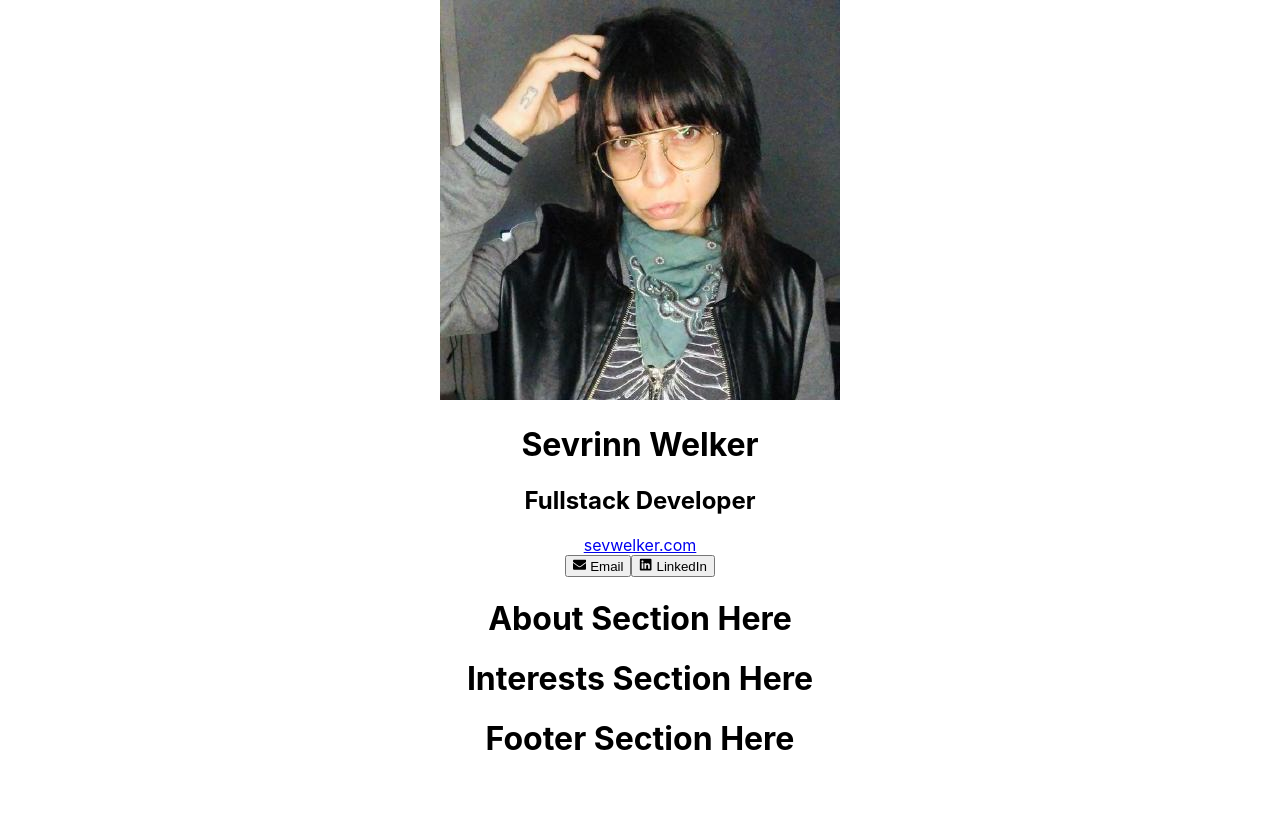
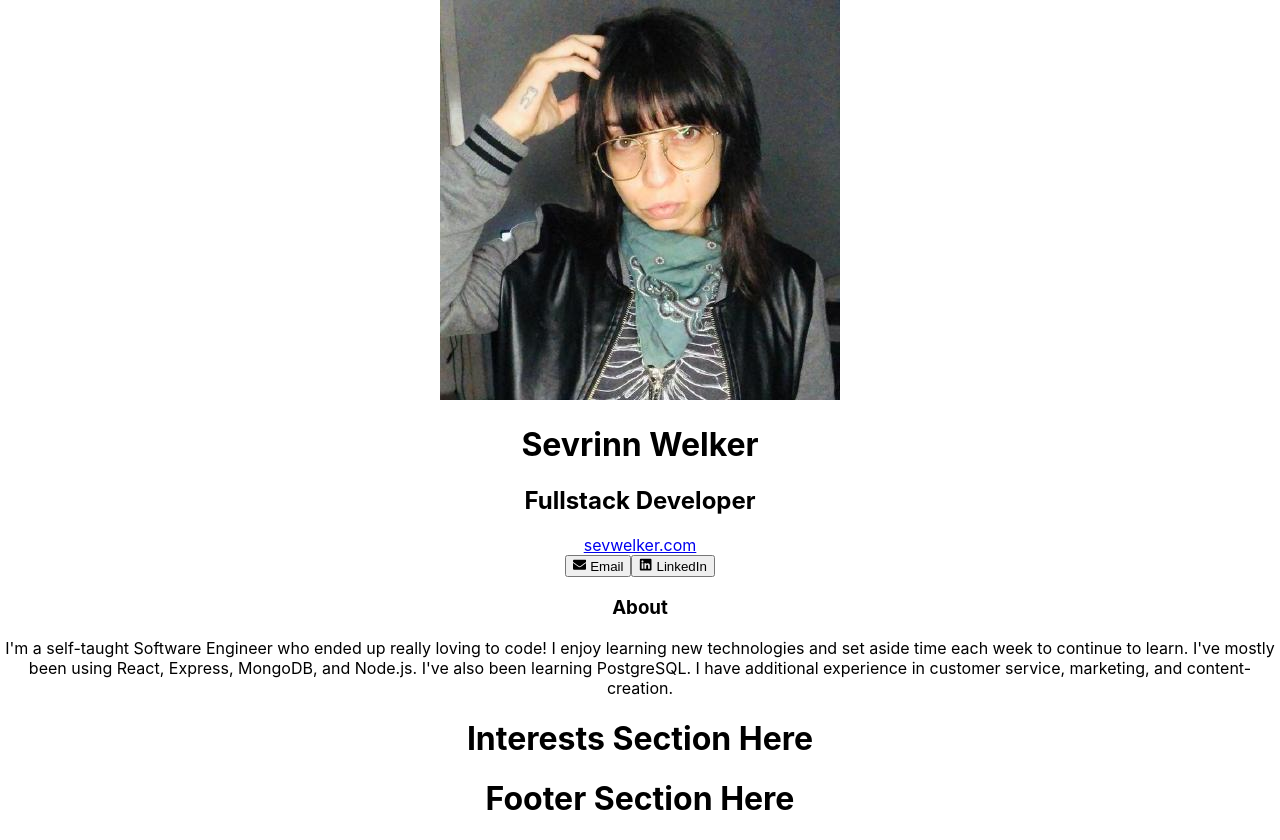
Before and after one commit to sevrinn/dev-card, a React (Create React App) app: page / in a window 1280 px wide. Before the commit the page ends 800 px from the top, so only its background shows below. Built offline with nearby package versions, Linux system fonts and the light colour scheme.

Commit message:
changed text on About section

```diff
--- a/src/components/About.js
+++ b/src/components/About.js
@@ -3,7 +3,8 @@ import React from 'react'
 const About = () => {
   return (
     <div>
-      <h1>About Section Here</h1>
+      <h3>About</h3>
+      <p>I'm a self-taught Software Engineer who ended up really loving to code! I enjoy learning new technologies and set aside time each week to continue to learn. I've mostly been using React, Express, MongoDB, and Node.js. I've also been learning PostgreSQL. I have additional experience in customer service, marketing, and content-creation.</p>
     </div>
   )
 }
```
